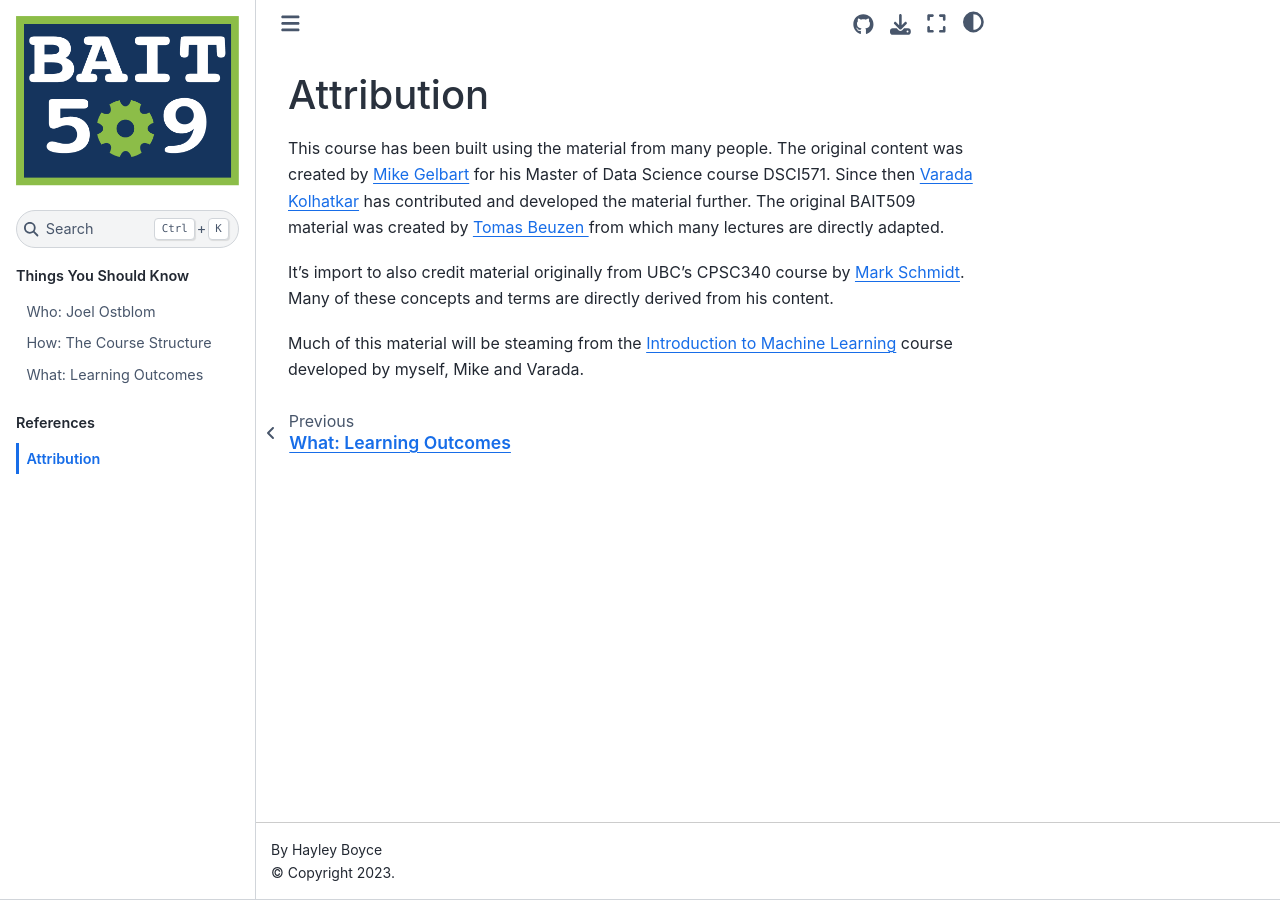
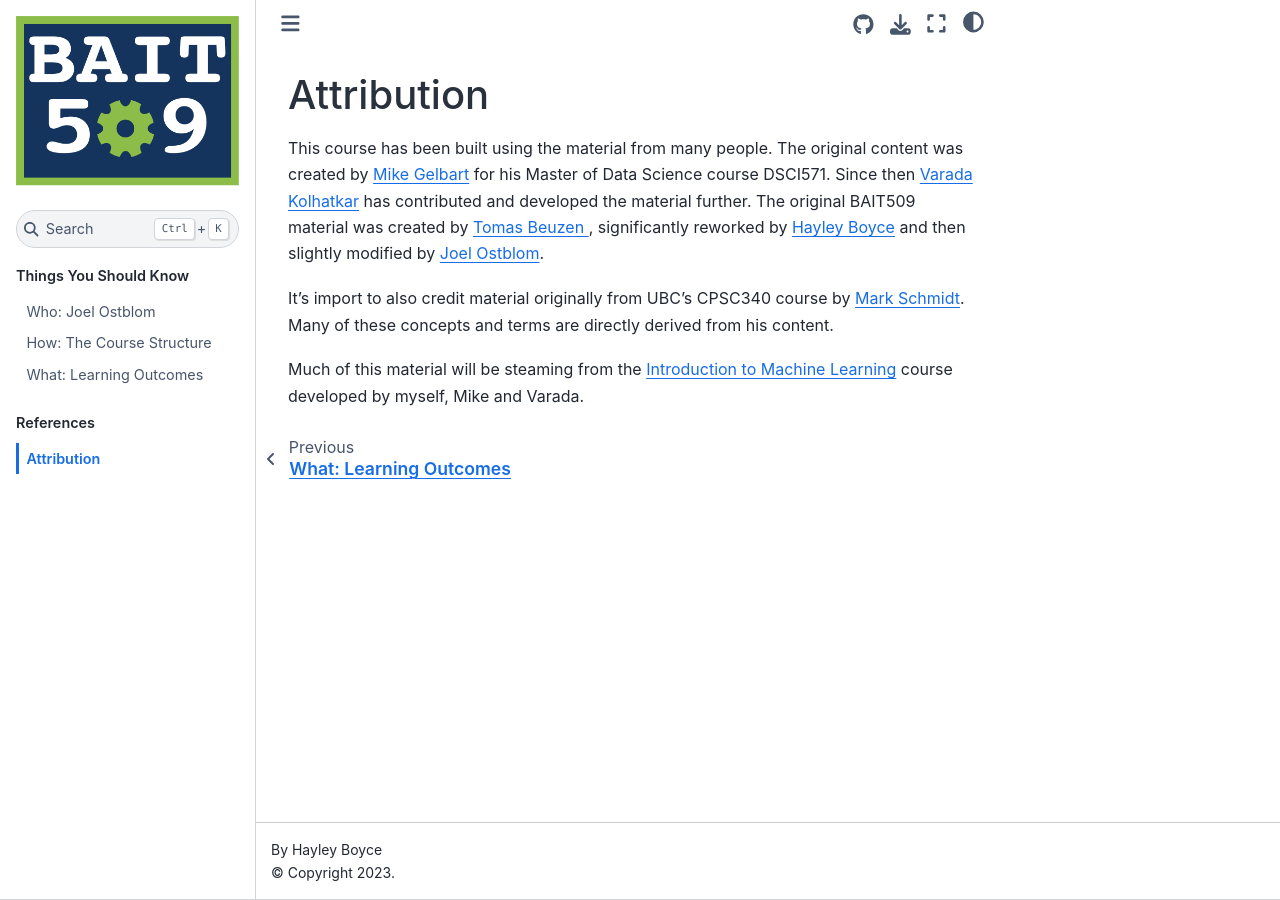
Before and after one commit to bait509-ubc/BAIT509, a Jupyter Book: the page built from things_to_know/attribution.md, in a window 1280 px wide. Built offline with Jupyter Book 1.0.4 settings and Sphinx 7.4.7 and the Sphinx Book theme 1.1.4, drawn with Linux system fonts in a browser that asks for light colours; pages that are not in the unit, such as notebooks, are missing from menus; some of the changed lines change nothing that is shown.

Commit message:
Update ToC and attributions

```diff
--- a/_toc.yml
+++ b/_toc.yml
@@ -11,14 +11,14 @@
   chapters:
   - file: lectures/lecture1
   - file: lectures/lecture2
-  - file: lectures/lecture3
-  - file: lectures/lecture4
-  - file: lectures/lecture5
-  - file: lectures/lecture6
-  - file: lectures/lecture7
-  - file: lectures/lecture8
-  - file: lectures/lecture9
-  - file: lectures/lecture10
+  # - file: lectures/lecture3
+  # - file: lectures/lecture4
+  # - file: lectures/lecture5
+  # - file: lectures/lecture6
+  # - file: lectures/lecture7
+  # - file: lectures/lecture8
+  # - file: lectures/lecture9
+  # - file: lectures/lecture10
 - caption: References
   chapters:
   - file: things_to_know/attribution
--- a/things_to_know/attribution.md
+++ b/things_to_know/attribution.md
@@ -1,6 +1,6 @@
 # Attribution
 
-This course has been built using the material from many people. The original content was created by [Mike Gelbart](https://www.mikegelbart.com/) for his Master of Data Science course DSCI571. Since then [Varada Kolhatkar](https://kvarada.github.io/) has contributed and developed the material further. The original BAIT509 material was created by [Tomas Beuzen ](https://www.tomasbeuzen.com/) from which many lectures are directly adapted.
+This course has been built using the material from many people. The original content was created by [Mike Gelbart](https://www.mikegelbart.com/) for his Master of Data Science course DSCI571. Since then [Varada Kolhatkar](https://kvarada.github.io/) has contributed and developed the material further. The original BAIT509 material was created by [Tomas Beuzen ](https://www.tomasbeuzen.com/), significantly reworked by [Hayley Boyce](https://www.hayleyfboyce.com/) and then slightly modified by [Joel Ostblom](https://joelostblom.com/).
 
 It's import to also credit material originally from UBC's CPSC340 course by [Mark Schmidt](https://www.cs.ubc.ca/~schmidtm/). Many of these concepts and terms are directly derived from his content.
 
```
